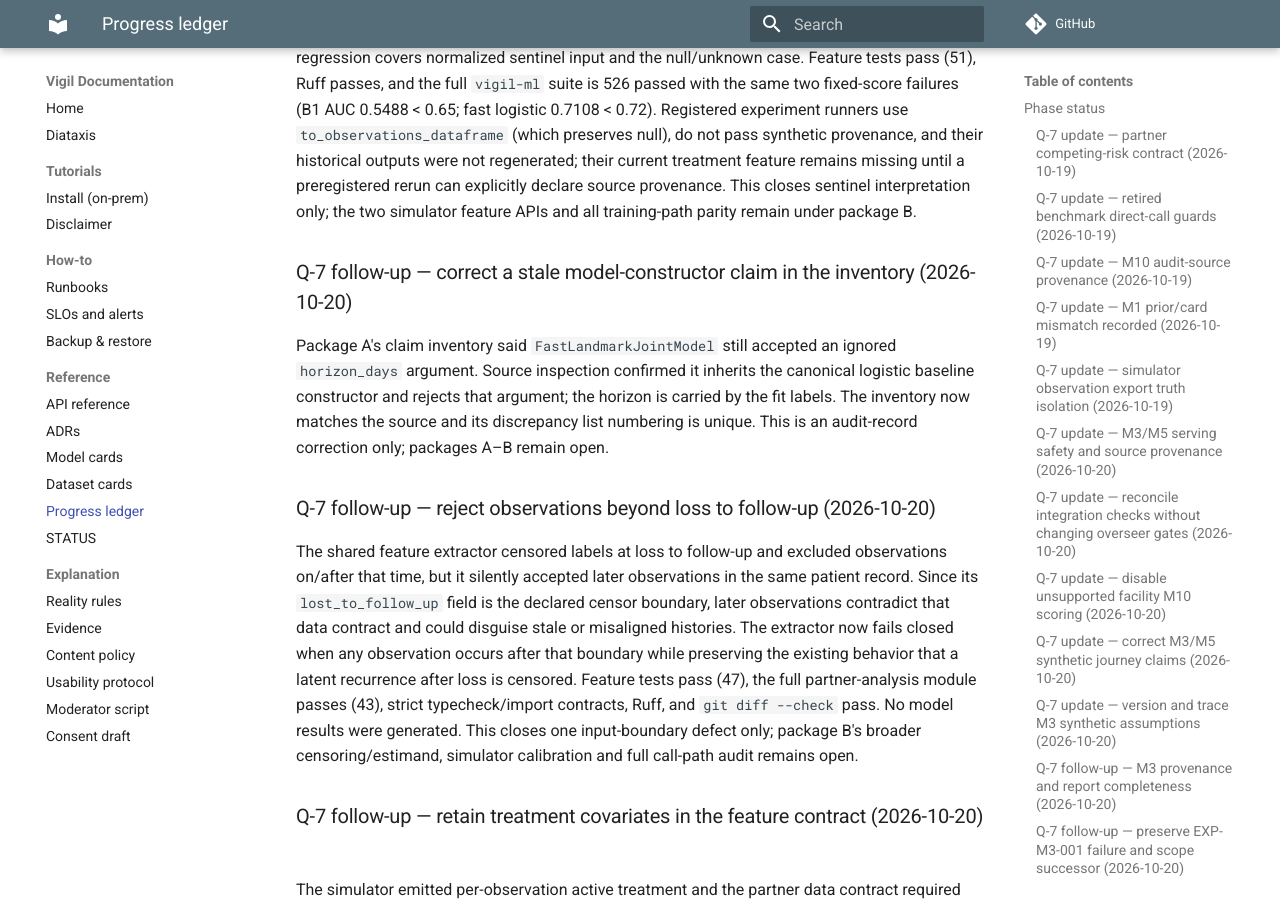
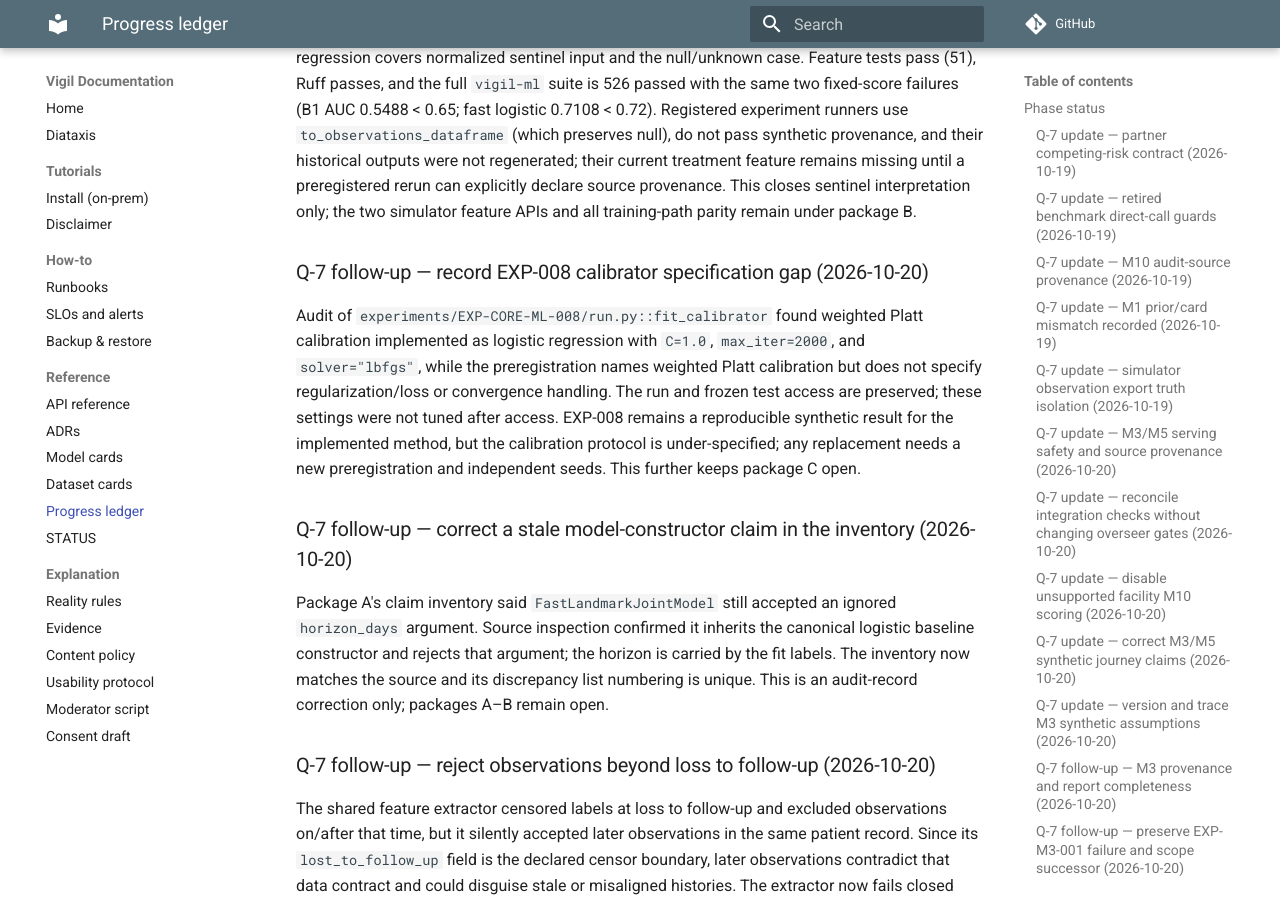
Before and after one commit to gasthecreator/vigil, an MkDocs documentation site: the page built from docs/PROGRESS.md, in a window 1280 px wide and 900 px high, scrolled down 32122 px. Built offline with MkDocs 1.6.1 and Material for MkDocs 9.7.7, drawn with Linux system fonts in a browser that asks for light colours; comment, search, counter and statistics services are not loaded.

Commit message:
docs(ml): record calibration protocol gap

```diff
--- a/docs/PROGRESS.md
+++ b/docs/PROGRESS.md
@@ -259,6 +259,10 @@ On pushed head `bb41047e43ad02c3f0edcc895bb5b2202bcdef03`, PR CI independently r
 
 Call-path review found the separate `CohortDataset.get_survival_training_examples` adapter emits the explicit string `none` for an inactive treatment visit. The shared feature extractor previously marked every non-empty string active. It now interprets that explicit sentinel as inactive while preserving null as unknown unless the producer supplies `synthetic_only=True`; a regression covers normalized sentinel input and the null/unknown case. Feature tests pass (51), Ruff passes, and the full `vigil-ml` suite is 526 passed with the same two fixed-score failures (B1 AUC 0.5488 < 0.65; fast logistic 0.7108 < 0.72). Registered experiment runners use `to_observations_dataframe` (which preserves null), do not pass synthetic provenance, and their historical outputs were not regenerated; their current treatment feature remains missing until a preregistered rerun can explicitly declare source provenance. This closes sentinel interpretation only; the two simulator feature APIs and all training-path parity remain under package B.
 
+### Q-7 follow-up — record EXP-008 calibrator specification gap (2026-10-20)
+
+Audit of `experiments/EXP-CORE-ML-008/run.py::fit_calibrator` found weighted Platt calibration implemented as logistic regression with `C=1.0`, `max_iter=2000`, and `solver="lbfgs"`, while the preregistration names weighted Platt calibration but does not specify regularization/loss or convergence handling. The run and frozen test access are preserved; these settings were not tuned after access. EXP-008 remains a reproducible synthetic result for the implemented method, but the calibration protocol is under-specified; any replacement needs a new preregistration and independent seeds. This further keeps package C open.
+
 ### Q-7 follow-up — correct a stale model-constructor claim in the inventory (2026-10-20)
 
 Package A's claim inventory said `FastLandmarkJointModel` still accepted an ignored `horizon_days` argument. Source inspection confirmed it inherits the canonical logistic baseline constructor and rejects that argument; the horizon is carried by the fit labels. The inventory now matches the source and its discrepancy list numbering is unique. This is an audit-record correction only; packages A–B remain open.
```
Also changed, not shown: docs/audits/CORE-ML-ENTRYPOINT-CROSSWALK-2026-10.md (+1 -1 lines), docs/audits/CORE-ML-RERUN-2026-10.md (+2 -0 lines).
